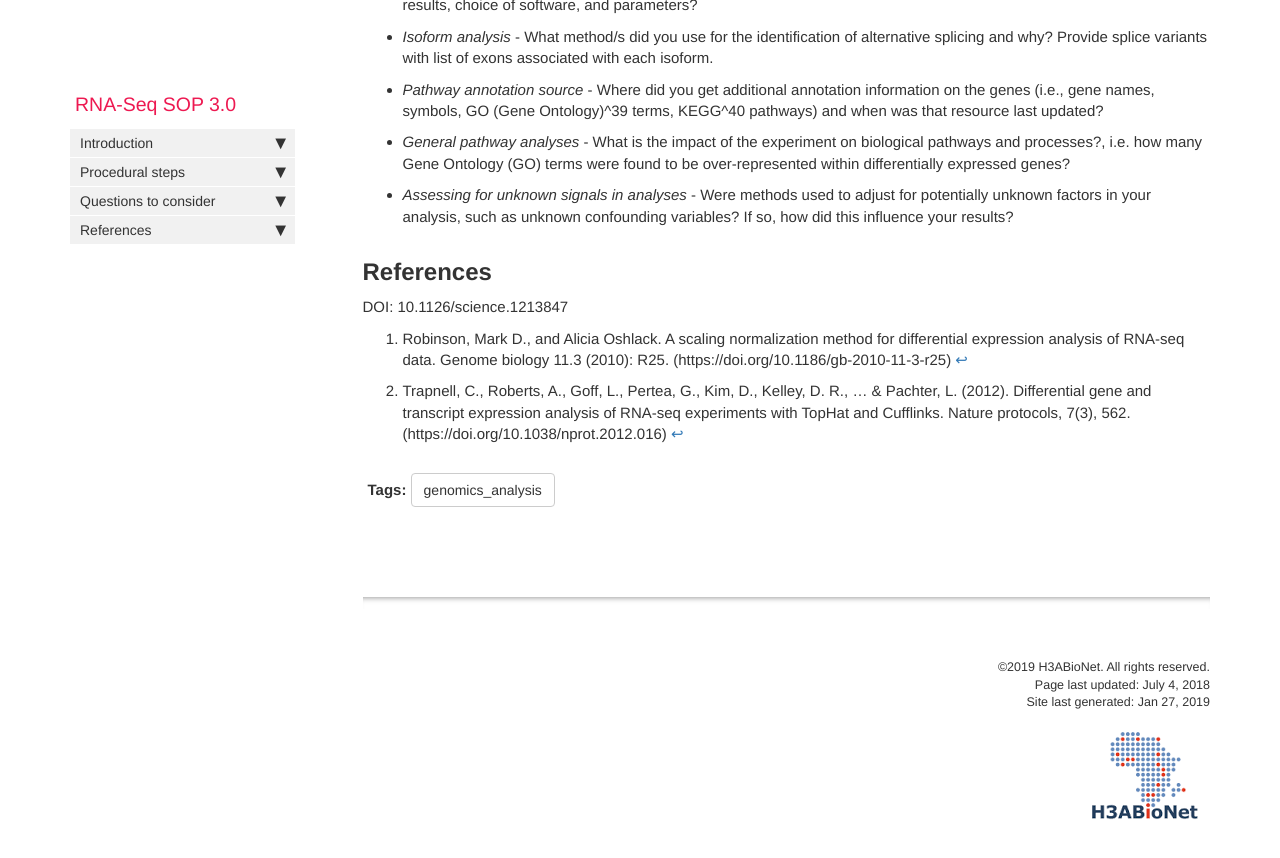
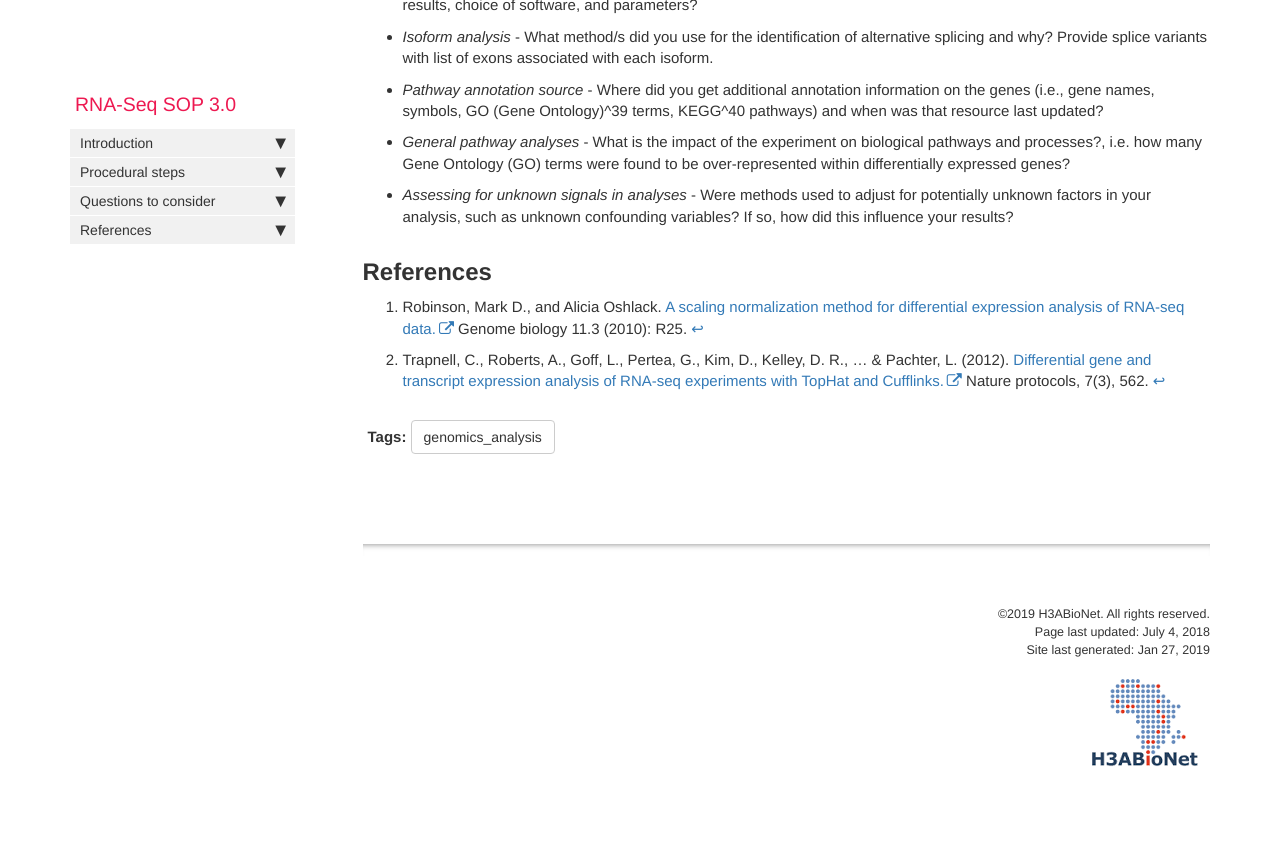
Before and after one commit to h3abionet/H3ABionet-SOPs, a Jekyll site: the page built from pages/genomics_analysis/RNA-Seq/RNA-Seq.md, in a window 1280 px wide and 900 px high, scrolled down 13072 px. Shown: the top 858 px of the window. Built offline with Jekyll 4.4.1, drawn with Linux system fonts in a browser that asks for light colours; nearby versions of some CDN libraries; comment, search, counter and statistics services are not loaded; part of the change alters nothing that is shown.

Commit message:
Changing locations of links
moved links to titles of manuscripts; also found a few [] that shouldn't have been in there. Hoping this makes headway on the references formatting trouble!

```diff
--- a/pages/genomics_analysis/RNA-Seq/RNA-Seq.md
+++ b/pages/genomics_analysis/RNA-Seq/RNA-Seq.md
@@ -427,15 +427,15 @@ Nodes are more than welcome to attempt these, however.  Should these be attempte
 
 ## **References** {#references}
 
-[^1]: Robinson, Mark D., and Alicia Oshlack. A scaling normalization method for differential expression analysis of RNA-seq data. Genome biology 11.3 (2010): R25. (https://doi.org/10.1186/gb-2010-11-3-r25)
+[^1]: Robinson, Mark D., and Alicia Oshlack. [A scaling normalization method for differential expression analysis of RNA-seq data.](https://doi.org/10.1186/gb-2010-11-3-r25) Genome biology 11.3 (2010): R25.
 
-[^2]: Trapnell, C., Roberts, A., Goff, L., Pertea, G., Kim, D., Kelley, D. R., ... & Pachter, L. (2012). Differential gene and transcript expression analysis of RNA-seq experiments with TopHat and Cufflinks. Nature protocols, 7(3), 562. (https://doi.org/10.1038/nprot.2012.016)
+[^2]: Trapnell, C., Roberts, A., Goff, L., Pertea, G., Kim, D., Kelley, D. R., ... & Pachter, L. (2012). [Differential gene and transcript expression analysis of RNA-seq experiments with TopHat and Cufflinks.](https://doi.org/10.1038/nprot.2012.016) Nature protocols, 7(3), 562.
 
-[^3]: Love MI, Anders S, Kim V and Huber W. RNA-Seq workflow: gene-level exploratory analysis and differential expression [version 2; referees: 2 approved]. F1000Research 2016, 4:1070. (https://doi.org/10.12688/f1000research.7035.2)
+[^3]: Love MI, Anders S, Kim V and Huber W. [RNA-Seq workflow: gene-level exploratory analysis and differential expression.](https://doi.org/10.12688/f1000research.7035.2) F1000Research 2016, 4:1070.
 
-[^4]: Law CW, Alhamdoosh M, Su S et al. RNA-seq analysis is easy as 1-2-3 with limma, Glimma and edgeR [version 3; referees: 3 approved]. F1000Research 2018, 5:1408. (https://doi.org/10.12688/f1000research.9005.3)
+[^4]: Law CW, Alhamdoosh M, Su S et al. [RNA-seq analysis is easy as 1-2-3 with limma, Glimma and edgeR.](https://doi.org/10.12688/f1000research.9005.3) F1000Research 2018, 5:1408.
 
-[^5]: Bray, N. L., Pimentel, H., Melsted, P., & Pachter, L. (2016). Near-optimal probabilistic RNA-seq quantification. Nature biotechnology, 34(5), 525. (https://doi.org/10.1038/nbt.3519)
+[^5]: Bray, N. L., Pimentel, H., Melsted, P., & Pachter, L. (2016). [Near-optimal probabilistic RNA-seq quantification.](https://doi.org/10.1038/nbt.3519) Nature biotechnology, 34(5), 525.
 
 [^6]: Patro, R., Duggal, G., Love, M. I., Irizarry, R. A., & Kingsford, C. (2017). Salmon provides fast and bias-aware quantification of transcript expression. Nature methods, 14(4), 417. (https://doi.org/10.1038/nmeth.4197)
 
@@ -507,12 +507,11 @@ Nodes are more than welcome to attempt these, however.  Should these be attempte
 
 [^40]: Kanehisa, M., & Goto, S. (2000). KEGG: kyoto encyclopedia of genes and genomes. Nucleic acids research, 28(1), 27-30.
 
-[^41]: Leek, J.T., & Peng, R. D. (2015). Reproducible research can still be wrong. Proceedings of the National Academy of Sciences 112 (6) 1645-1646; DOI: 10.1073/pnas.1421412111
+[^41]: Leek, J.T., & Peng, R. D. (2015). Reproducible research can still be wrong. Proceedings of the National Academy of Sciences 112 (6) 1645-1646; DOI: 10.1073/pnas.1421412111.
 
-[^42]: Reproducibility in Science: A Guide to enhancing reproducibility in scientific results and writing. http://ropensci.github.io/reproducibility-guide/
+[^42]: [Reproducibility in Science: A Guide to enhancing reproducibility in scientific results and writing.](http://ropensci.github.io/reproducibility-guide/)
 
-[^43]: Peng, R. D. (2011). Reproducible Research in Computational Science. Science Vol. 334, Issue 6060, pp. 1226-1227
-DOI: 10.1126/science.1213847
+[^43]: Peng, R. D. (2011). Reproducible Research in Computational Science. Science Vol. 334, Issue 6060, pp. 1226-1227. DOI: 10.1126/science.1213847
 
 
 [//]: <> (These are common abbreviations in the page.)
```
